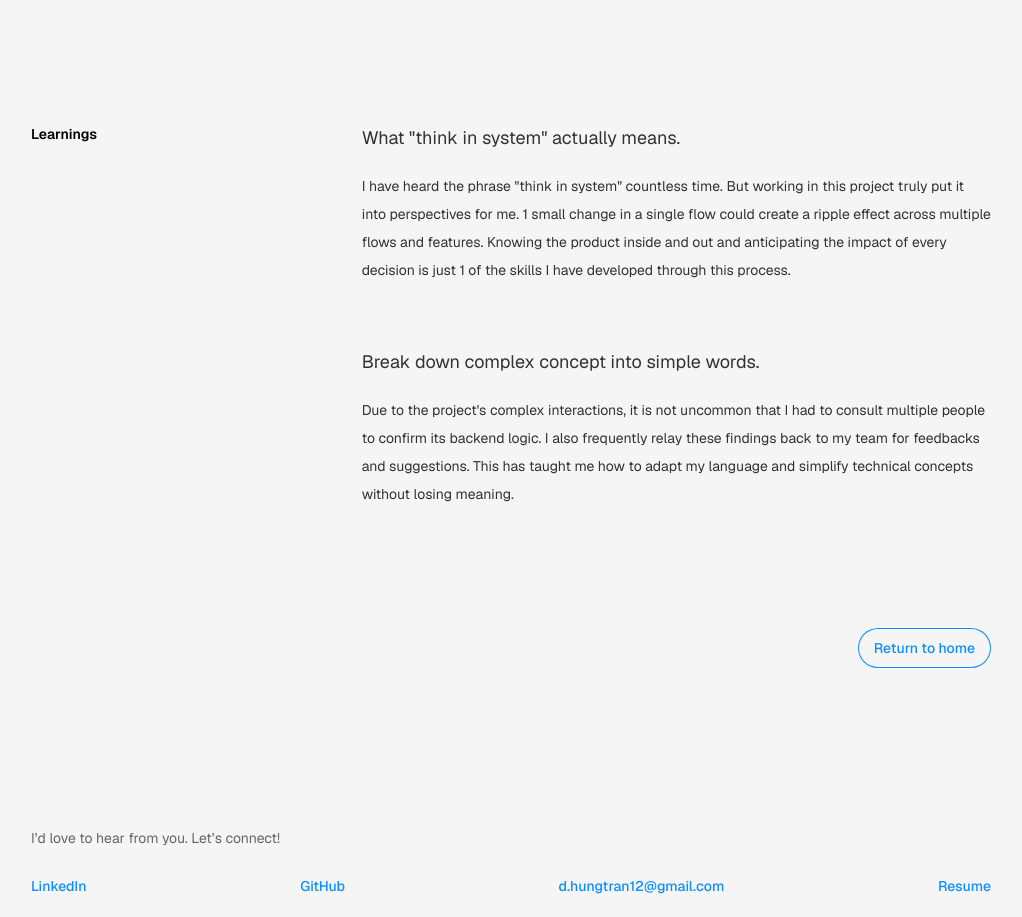
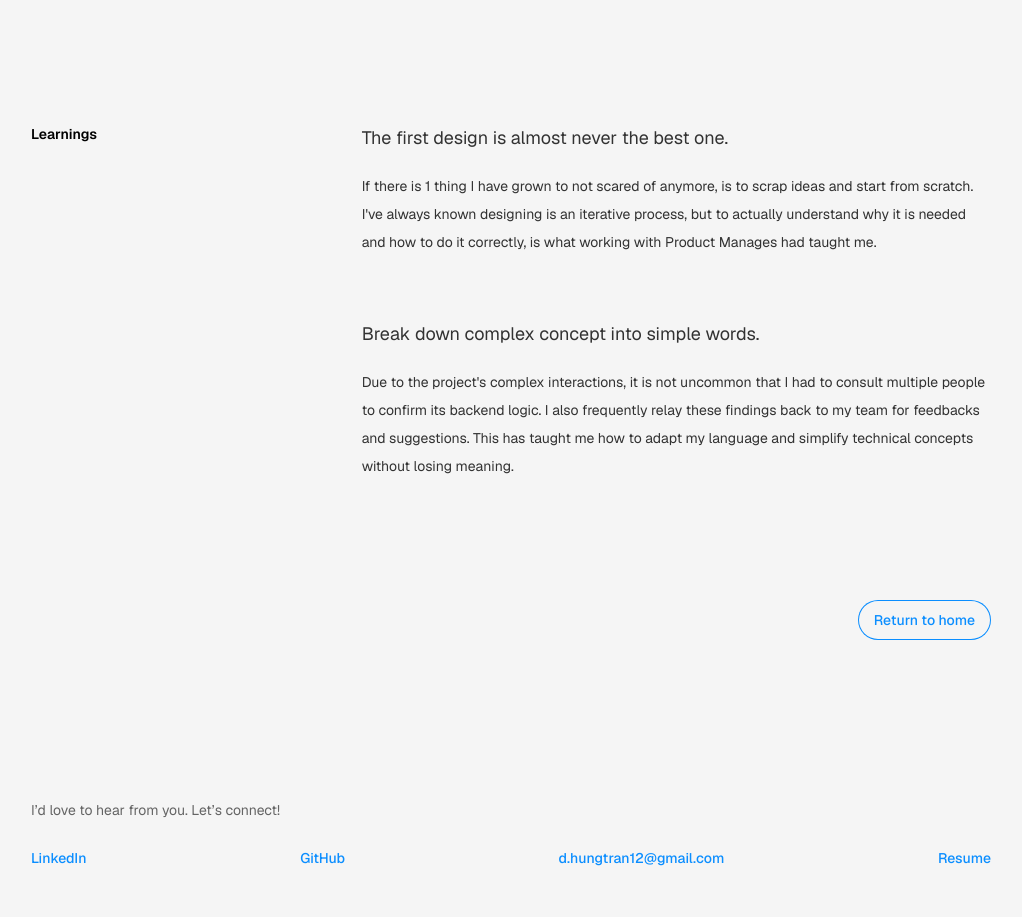
Before and after one commit to hungiie/portfolio, a Next.js app: page /organizations in a window 1280 px wide. Shown: the part 4100-5017 px from the top of the page, without its empty margins (129-1151 px from the left). Built offline with nearby package versions, Linux system fonts and the light colour scheme.

Commit message:
uhhh oohh

```diff
--- a/app/organizations/page.tsx
+++ b/app/organizations/page.tsx
@@ -154,9 +154,9 @@ export default function Organizations() {
                             <Heading text="Learnings" variant="black"/>
                         </div>
                         <div className="flex flex-col">
-                            <p className="text-lg text-[var(--colour-bodytext)] leading-loose">What "think in system" actually means.</p>
+                            <p className="text-lg text-[var(--colour-bodytext)] leading-loose">The first design is almost never the best one.</p>
                             <div className="mb-4"></div>
-                            <p className="text-sm text-[var(--colour-bodytext)] leading-loose">I have heard the phrase "think in system" countless time. But working in this project truly put it into perspectives for me. 1 small change in a single flow could create a ripple effect across multiple flows and features. Knowing the product inside and out and anticipating the impact of every decision is just 1 of the skills I have developed through this process.</p>
+                            <p className="text-sm text-[var(--colour-bodytext)] leading-loose">If there is 1 thing I have grown to not scared of anymore, is to scrap ideas and start from scratch. I've always known designing is an iterative process, but to actually understand why it is needed and how to do it correctly, is what working with Product Manages had taught me.</p>
                             <div className="mb-15"></div>
                             <p className="text-lg text-[var(--colour-bodytext)] leading-loose">Break down complex concept into simple words.</p>
                             <div className="mb-4"></div>
--- a/app/rules/page.tsx
+++ b/app/rules/page.tsx
@@ -153,9 +153,9 @@ export default function Rules() {
                             <div className="mb-4"></div>
                             <p className="text-sm text-[var(--colour-bodytext)] leading-loose">I learned that a clear and concise note section can save a tremendous amount of time communicating back and forth with developers to specify the unclear interactions. Preparing documentation is a process that shouldn’t be treated lightly, or wait until last minute.</p>
                             <div className="mb-15"></div>
-                            <p className="text-lg text-[var(--colour-bodytext)] leading-loose">The first design is almost never the best one.</p>
+                            <p className="text-lg text-[var(--colour-bodytext)] leading-loose">What "think in system" actually means.</p>
                             <div className="mb-4"></div>
-                            <p className="text-sm text-[var(--colour-bodytext)] leading-loose">If there is 1 thing I have grown to not scared of anymore, is to scrap ideas and start from scratch. I've always known designing is an iterative process, but to actually understand why it is needed and how to do it correctly, is what working with Product Manages had taught me.</p>
+                            <p className="text-sm text-[var(--colour-bodytext)] leading-loose">I have heard the phrase "think in system" countless time. But working in this project truly put it into perspectives for me. 1 small change in a single flow could create a ripple effect across multiple flows and features. Knowing the product inside and out and anticipating the impact of every decision is just 1 of the skills I have developed through this process.</p>
                         </div>
                     </div>
                 </div>
```
